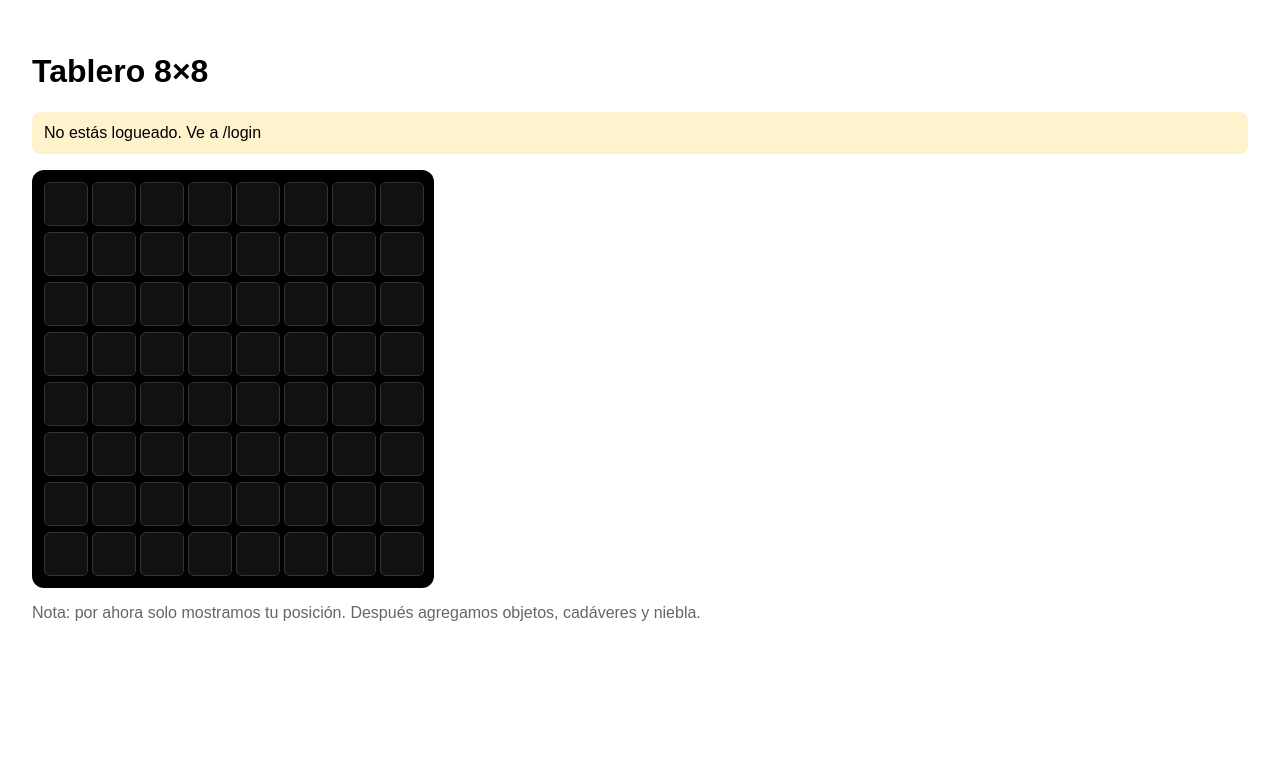
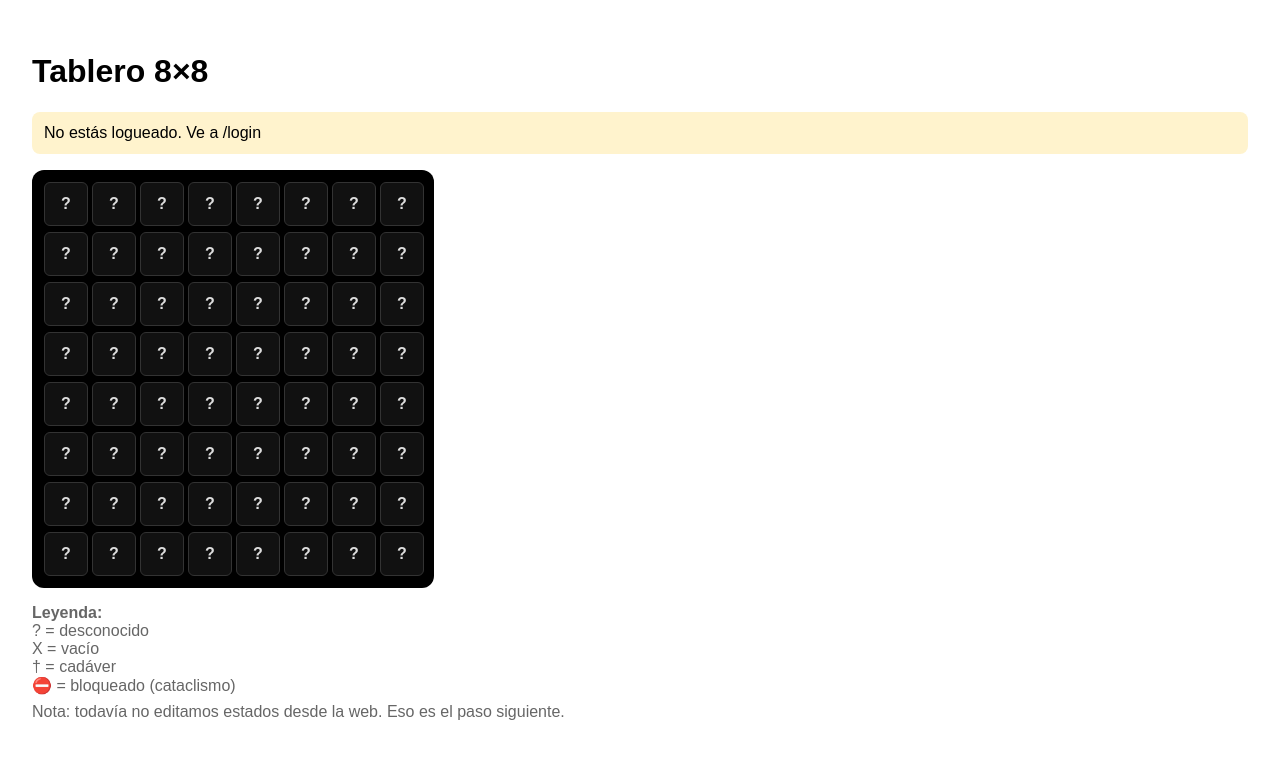
Before and after one commit to Skyoden/battle-royale, a Next.js app: page /board in a window 1280 px wide. Shown: the top 758 px of the page. Built offline with nearby package versions, Linux system fonts and the light colour scheme; no server answers.

Commit message:
Update page.js

```diff
--- a/app/board/page.js
+++ b/app/board/page.js
@@ -3,7 +3,14 @@
 import { useEffect, useState } from "react";
 import { supabase } from "../../lib/supabase";
 
-function Cell({ isMe, label }) {
+const SYMBOL = {
+  unknown: "?",
+  empty: "X",
+  corpse: "†",
+  blocked: "⛔",
+};
+
+function Cell({ isMe, value, label }) {
   return (
     <div
       style={{
@@ -13,7 +20,7 @@ function Cell({ isMe, label }) {
         display: "flex",
         alignItems: "center",
         justifyContent: "center",
-        fontWeight: 700,
+        fontWeight: 800,
         background: isMe ? "#2d6a4f" : "#111",
         color: isMe ? "#fff" : "#ddd",
         borderRadius: 6,
@@ -21,13 +28,14 @@ function Cell({ isMe, label }) {
       }}
       title={label}
     >
-      {isMe ? "ME" : ""}
+      {value}
     </div>
   );
 }
 
 export default function BoardPage() {
   const [player, setPlayer] = useState(null);
+  const [tiles, setTiles] = useState([]);
   const [msg, setMsg] = useState("Cargando...");
 
   useEffect(() => {
@@ -38,37 +46,37 @@ export default function BoardPage() {
         return;
       }
 
-      const { data, error } = await supabase
+      const { data: p, error: pErr } = await supabase
         .from("players")
         .select("id, name, row, col, game_id, alive, lives, is_gm")
         .maybeSingle();
 
-      if (error) {
-        setMsg(error.message);
-        return;
-      }
-      if (!data) {
-        setMsg("No hay jugador creado. Ve a /me y crea tu player.");
-        return;
-      }
-      if (!data.game_id) {
-        setMsg("Tu jugador no tiene game_id. Asócialo a una partida en Supabase.");
-        setPlayer(data);
-        return;
-      }
-      if (data.row == null || data.col == null) {
-        setMsg("Tu jugador no tiene posición (row/col). Asigna row/col en Supabase.");
-        setPlayer(data);
-        return;
+      if (pErr) return setMsg(pErr.message);
+      if (!p) return setMsg("No hay jugador creado. Ve a /me");
+      if (!p.game_id) {
+        setPlayer(p);
+        return setMsg("Tu jugador no tiene game_id. Asócialo a una partida en Supabase.");
       }
 
-      setPlayer(data);
+      setPlayer(p);
+
+      const { data: t, error: tErr } = await supabase
+        .from("player_map_tiles")
+        .select("row, col, tile_state")
+        .eq("player_id", p.id)
+        .eq("game_id", p.game_id);
+
+      if (tErr) return setMsg(tErr.message);
+      setTiles(t || []);
       setMsg("");
     }
+
     run();
   }, []);
 
   const size = 8;
+  const key = (r, c) => `${r}-${c}`;
+  const tileMap = new Map(tiles.map((t) => [key(t.row, t.col), t.tile_state]));
 
   return (
     <main style={{ padding: 24, fontFamily: "sans-serif" }}>
@@ -105,20 +113,32 @@ export default function BoardPage() {
             const row = r + 1;
             const col = c + 1;
             const isMe = player && player.row === row && player.col === col;
+
+            const state = tileMap.get(key(row, col)) || "unknown";
+            const value = isMe ? "ME" : (SYMBOL[state] || "?");
+
             return (
               <Cell
                 key={`${row}-${col}`}
                 isMe={isMe}
-                label={`(${row}, ${col})`}
+                value={value}
+                label={`(${row}, ${col}) state=${state}`}
               />
             );
           })
         )}
       </div>
 
-      <p style={{ marginTop: 16, color: "#666" }}>
-        Nota: por ahora solo mostramos tu posición. Después agregamos objetos, cadáveres y niebla.
-      </p>
+      <div style={{ marginTop: 16, color: "#666" }}>
+        <div><b>Leyenda:</b></div>
+        <div>? = desconocido</div>
+        <div>X = vacío</div>
+        <div>† = cadáver</div>
+        <div>⛔ = bloqueado (cataclismo)</div>
+        <div style={{ marginTop: 8 }}>
+          Nota: todavía no editamos estados desde la web. Eso es el paso siguiente.
+        </div>
+      </div>
     </main>
   );
 }
```
